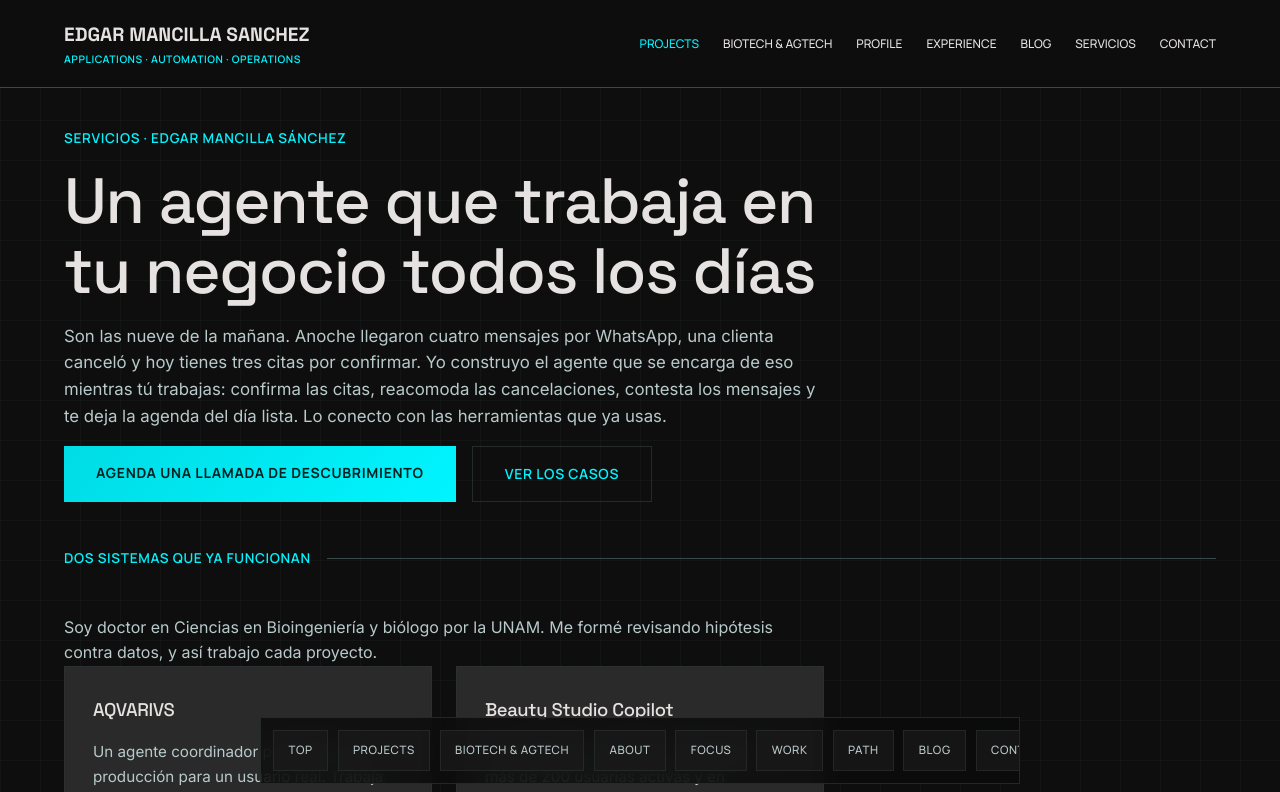
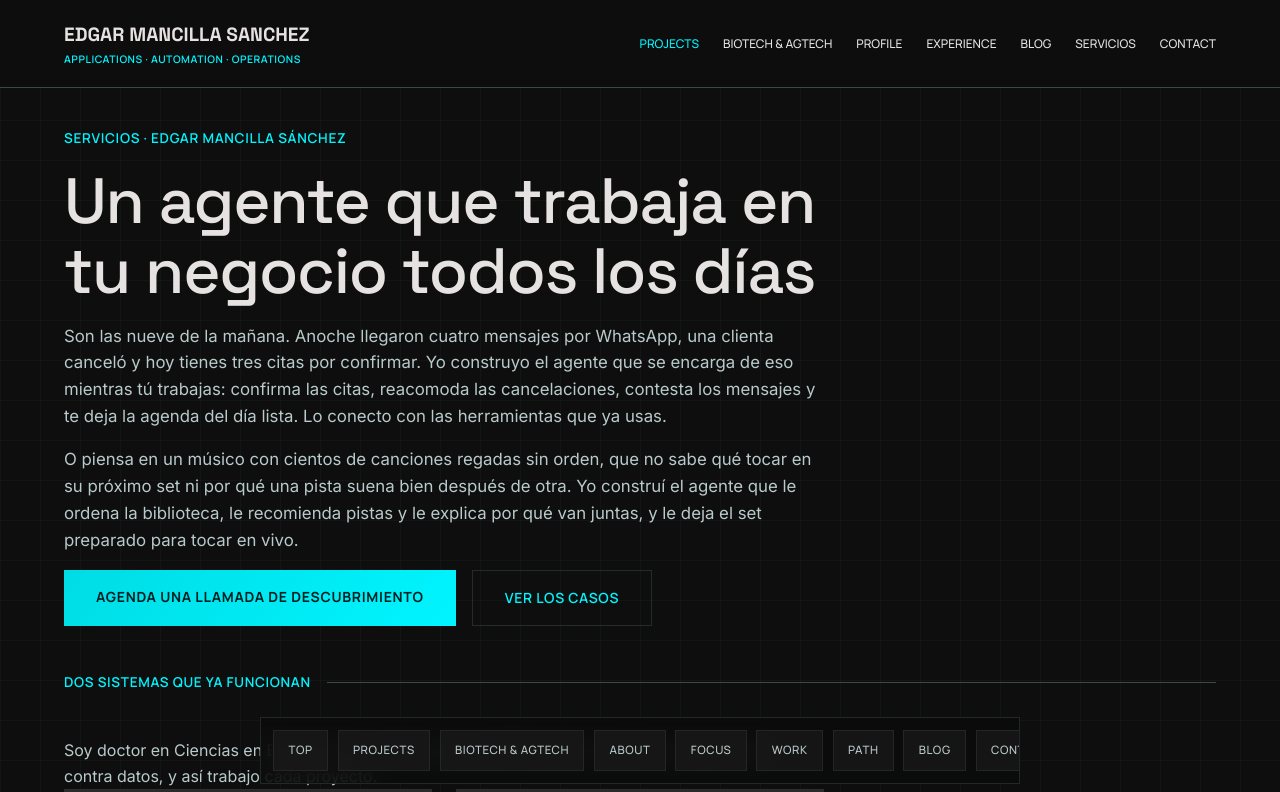
Before and after one commit to Delkoman88/personal-brand, a React (Vite) app: page /servicios in a window 1280 px wide. Shown: the top 792 px of the page. Built offline with nearby package versions, Linux system fonts and the light colour scheme.

Commit message:
Add second hero example (AQVARIVS) to /servicios

```diff
--- a/prerender.mjs
+++ b/prerender.mjs
@@ -543,6 +543,9 @@ function buildServicesPage() {
           <p style="margin: 0; color: var(--on-surface-variant); font-size: 1.05rem;">
             ${escapeHtml(servicesCopy.intro)}
           </p>
+          <p style="margin: 0; color: var(--on-surface-variant); font-size: 1.05rem;">
+            ${escapeHtml(servicesCopy.introSecond)}
+          </p>
           <div style="display: flex; gap: 1rem; flex-wrap: wrap;">
             <a href="mailto:${CONTACT_EMAIL}?subject=Llamada de descubrimiento: agente o copiloto operativo" class="btn-primary">Agenda una llamada de descubrimiento</a>
             <a href="/#projects" class="btn-secondary">Ver los casos</a>
--- a/src/content/servicesContent.js
+++ b/src/content/servicesContent.js
@@ -19,6 +19,8 @@ export const servicesCopy = {
   headline: 'Un agente que trabaja en tu negocio todos los días',
   intro:
     'Son las nueve de la mañana. Anoche llegaron cuatro mensajes por WhatsApp, una clienta canceló y hoy tienes tres citas por confirmar. Yo construyo el agente que se encarga de eso mientras tú trabajas: confirma las citas, reacomoda las cancelaciones, contesta los mensajes y te deja la agenda del día lista. Lo conecto con las herramientas que ya usas.',
+  introSecond:
+    'O piensa en un músico con cientos de canciones regadas sin orden, que no sabe qué tocar en su próximo set ni por qué una pista suena bien después de otra. Yo construí el agente que le ordena la biblioteca, le recomienda pistas y le explica por qué van juntas, y le deja el set preparado para tocar en vivo.',
   proofTitle: 'Dos sistemas que ya funcionan',
   proofIntro:
     'Soy doctor en Ciencias en Bioingeniería y biólogo por la UNAM. Me formé revisando hipótesis contra datos, y así trabajo cada proyecto.',
--- a/src/pages/ServicesPage.jsx
+++ b/src/pages/ServicesPage.jsx
@@ -102,6 +102,9 @@ export default function ServicesPage() {
             <p style={{ margin: 0, color: 'var(--on-surface-variant)', fontSize: '1.05rem' }}>
               {servicesCopy.intro}
             </p>
+            <p style={{ margin: 0, color: 'var(--on-surface-variant)', fontSize: '1.05rem' }}>
+              {servicesCopy.introSecond}
+            </p>
             <div style={{ display: 'flex', gap: '1rem', flexWrap: 'wrap' }}>
               <a href={`mailto:${CONTACT_EMAIL}?subject=Llamada de descubrimiento: agente o copiloto operativo`} className="btn-primary">Agenda una llamada de descubrimiento</a>
               <Link to="/#projects" className="btn-secondary">Ver los casos</Link>
--- a/validate-prerender.mjs
+++ b/validate-prerender.mjs
@@ -204,6 +204,7 @@ function validateServicesPage(failures) {
   validateSharedSeo(html, '/servicios', failures);
   expectRegex(html, /<html[^>]*lang="es"[^>]*>/, '/servicios: html lang mismatch', failures);
   expectIncludes(text, servicesCopy.headline, '/servicios: missing H1 in initial HTML', failures);
+  expectIncludes(text, servicesCopy.introSecond, '/servicios: missing second hero example in initial HTML', failures);
   expectIncludes(html, servicesSeo.description, '/servicios: SEO description mismatch', failures);
   expectIncludes(html, '"@type":"Service"', '/servicios: missing Service structured data', failures);
   expectIncludes(html, '"@type":"FAQPage"', '/servicios: missing FAQPage structured data', failures);
```
